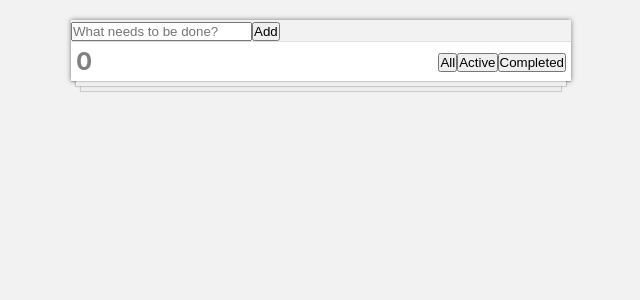
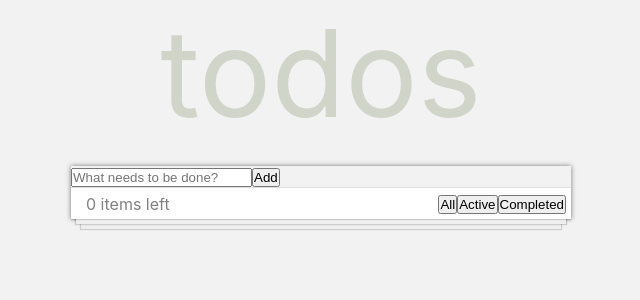
Before and after one commit to alakopyan/react-to-do, a React (Create React App) app: page / in a window 1280 px wide. Shown: the top 300 px of the page, without its empty margins (319-959 px from the left). Built offline with nearby package versions, Linux system fonts and the light colour scheme.

Commit message:
Update App.js

```diff
--- a/src/App.js
+++ b/src/App.js
@@ -69,13 +69,17 @@ function App() {
   }
 
   return (
-    <div className="toDo">
-      <Form addTask={addTask} />
-      <ul>{taskList}</ul>
+    <div>
+      <div className="headTodo">todos</div>
 
-      <div className="bottomLine">
-        <h2 id="list-heading">{tasksRemaining}</h2>
-        <div className="filters btn-group stack-exception">{filterList}</div>
+      <div className="toDo">
+        <Form addTask={addTask} />
+        <ul className="toDoList">{taskList}</ul>
+
+        <div className="bottomLine">
+          <p id="listHeading">{tasksRemaining} items left</p>
+          <div className="filters btnGroup stackException">{filterList}</div>
+        </div>
       </div>
     </div>
   );
```
